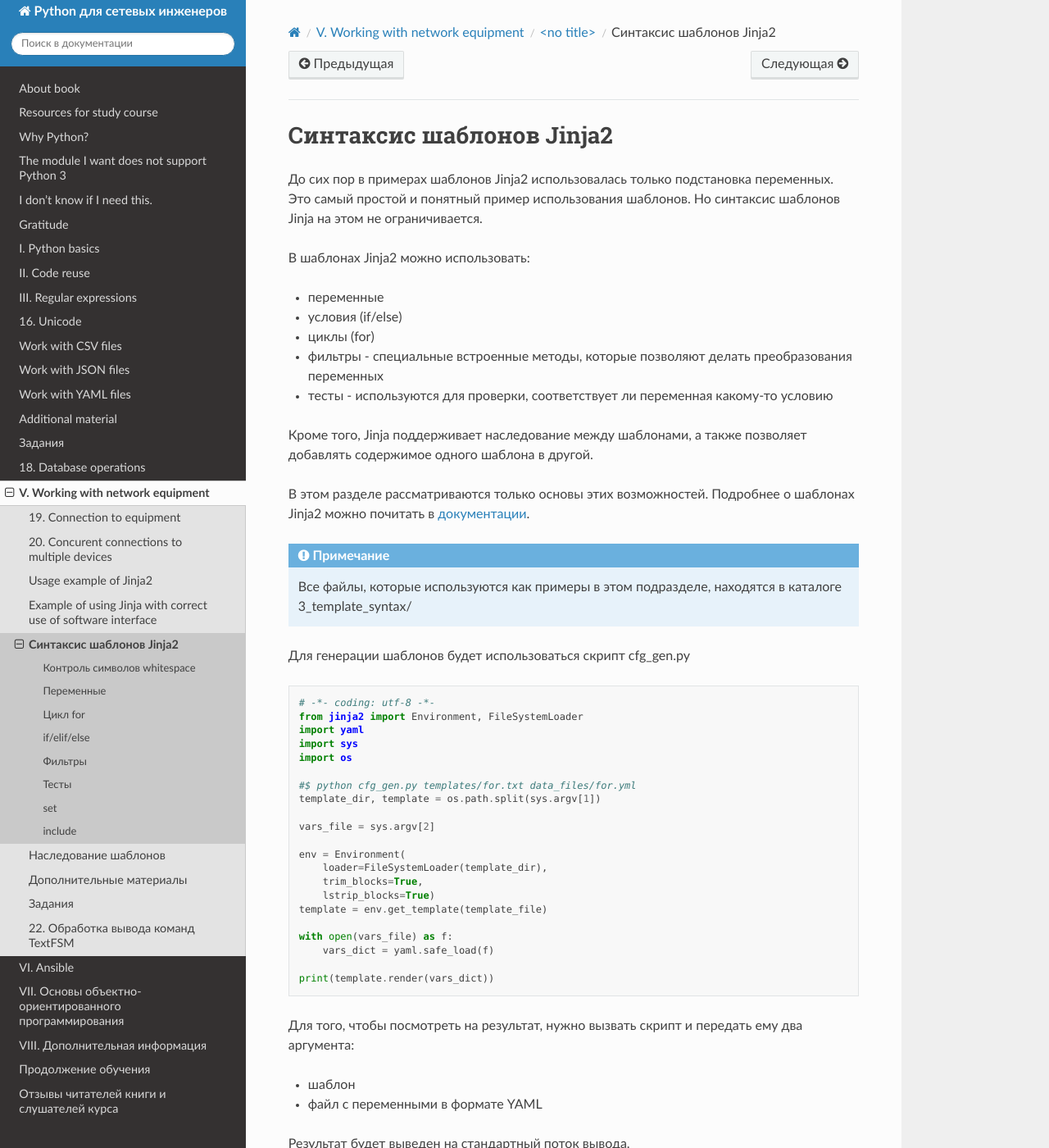
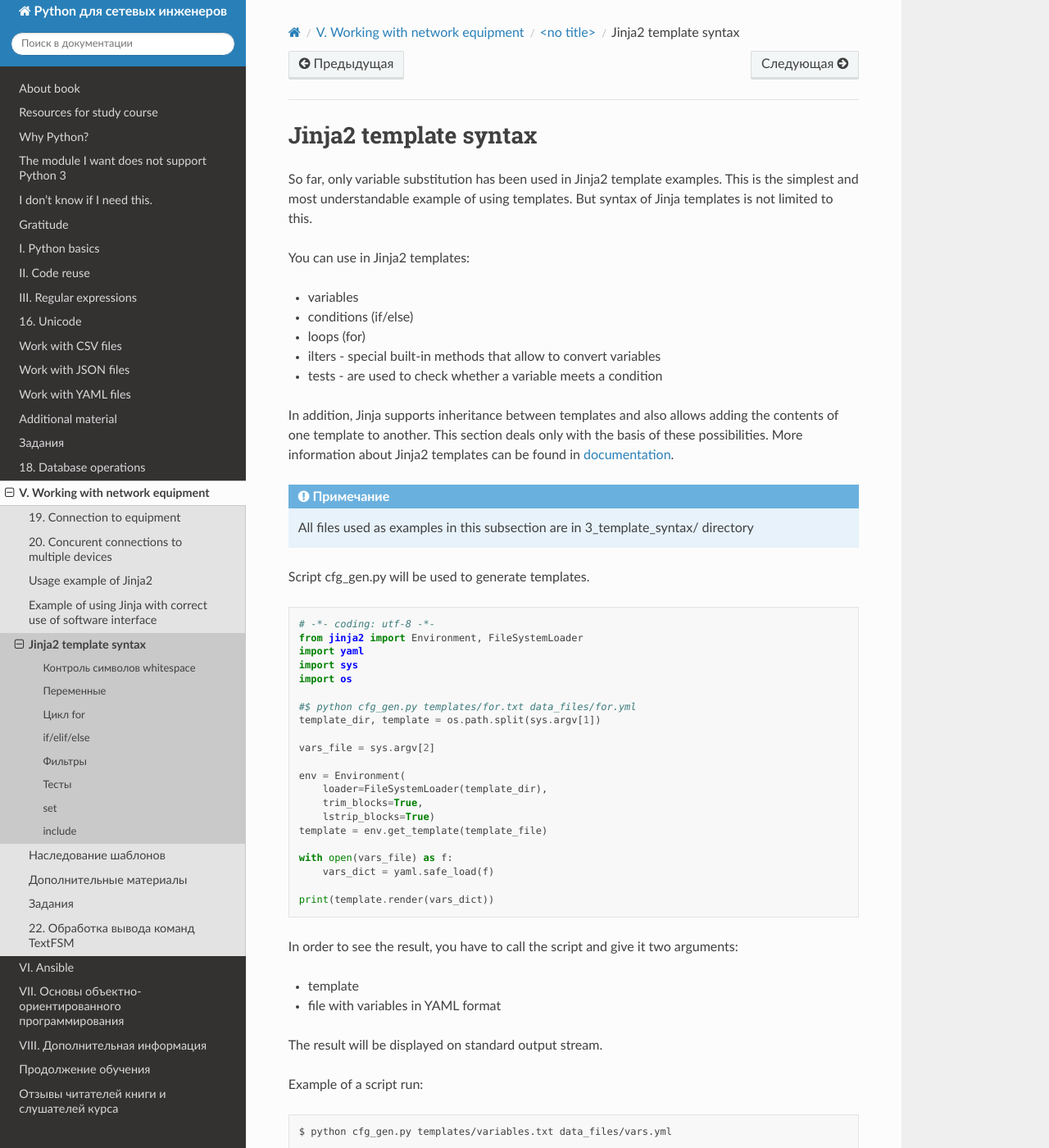
Before and after one commit to Aidar5/nattoeng, a Sphinx documentation site: the page built from docs/source/book/21_jinja2/3_template_syntax.rst, in a window 1280 px wide and 1400 px high. Shown: the whole window at 82% size. Built offline with Sphinx 7.4.7 and the Read the Docs theme 2.0.0, drawn with Linux system fonts in a browser that asks for light colours; pages that are not in the unit, such as notebooks, are missing from menus; some of the changed text lies outside the part shown.

Commit message:
Update 3_template_syntax.rst

```diff
--- a/docs/source/book/21_jinja2/3_template_syntax.rst
+++ b/docs/source/book/21_jinja2/3_template_syntax.rst
@@ -1,32 +1,24 @@
-Синтаксис шаблонов Jinja2
+Jinja2 template syntax
 -------------------------
 
-До сих пор в примерах шаблонов Jinja2 использовалась только подстановка
-переменных. Это самый простой и понятный пример использования шаблонов.
-Но синтаксис шаблонов Jinja на этом не ограничивается.
+So far, only variable substitution has been used in Jinja2 template examples. This is the simplest and most understandable example of using templates. But syntax of Jinja templates is not limited to this.
 
-В шаблонах Jinja2 можно использовать:
+You can use in Jinja2 templates:
 
-* переменные
-* условия (if/else)
-* циклы (for)
-* фильтры - специальные встроенные методы, которые
-  позволяют делать преобразования переменных
-* тесты - используются для проверки,
-  соответствует ли переменная какому-то условию
+* variables
+* conditions  (if/else)
+* loops (for)
+* ilters - special built-in methods that allow to convert variables
+* tests - are used to check whether a variable meets a condition
 
-Кроме того, Jinja поддерживает наследование между шаблонами, а также
-позволяет добавлять содержимое одного шаблона в другой.
-
-В этом разделе рассматриваются только основы этих возможностей. Подробнее о шаблонах Jinja2
-можно почитать в `документации <http://jinja.pocoo.org/docs/dev/templates/>`__.
+In addition, Jinja supports inheritance between templates and also allows adding the contents of one template to another.
+This section deals only with the basis of these possibilities. More information about Jinja2 templates can be found in `documentation <http://jinja.pocoo.org/docs/dev/templates/>`__.
 
 .. note::
 
-    Все файлы, которые используются как примеры в этом подразделе,
-    находятся в каталоге 3_template_syntax/
+    All files used as examples in this subsection are in  3_template_syntax/ directory
 
-Для генерации шаблонов будет использоваться скрипт cfg_gen.py
+Script cfg_gen.py will be used to generate templates.
 
 .. code:: python
 
@@ -52,22 +44,20 @@
 
     print(template.render(vars_dict))
 
-Для того, чтобы посмотреть на результат, нужно вызвать скрипт и передать
-ему два аргумента:
+In order to see the result, you have to call the script and give it two arguments:
 
-* шаблон
-* файл с переменными в формате YAML
+* template
+* file with variables in YAML format
 
-Результат будет выведен на стандартный поток вывода.
+The result will be displayed on standard output stream.
 
-Пример запуска скрипта:
+Example of a script run:
 
 ::
 
     $ python cfg_gen.py templates/variables.txt data_files/vars.yml
 
-Параметры trim_blocks и lstrip_blocks описаны в следующем
-подразделе.
+Parameterts trim_blocks and lstrip_blocks are described in the following subsection.
 
 .. toctree::
    :maxdepth: 1
```
